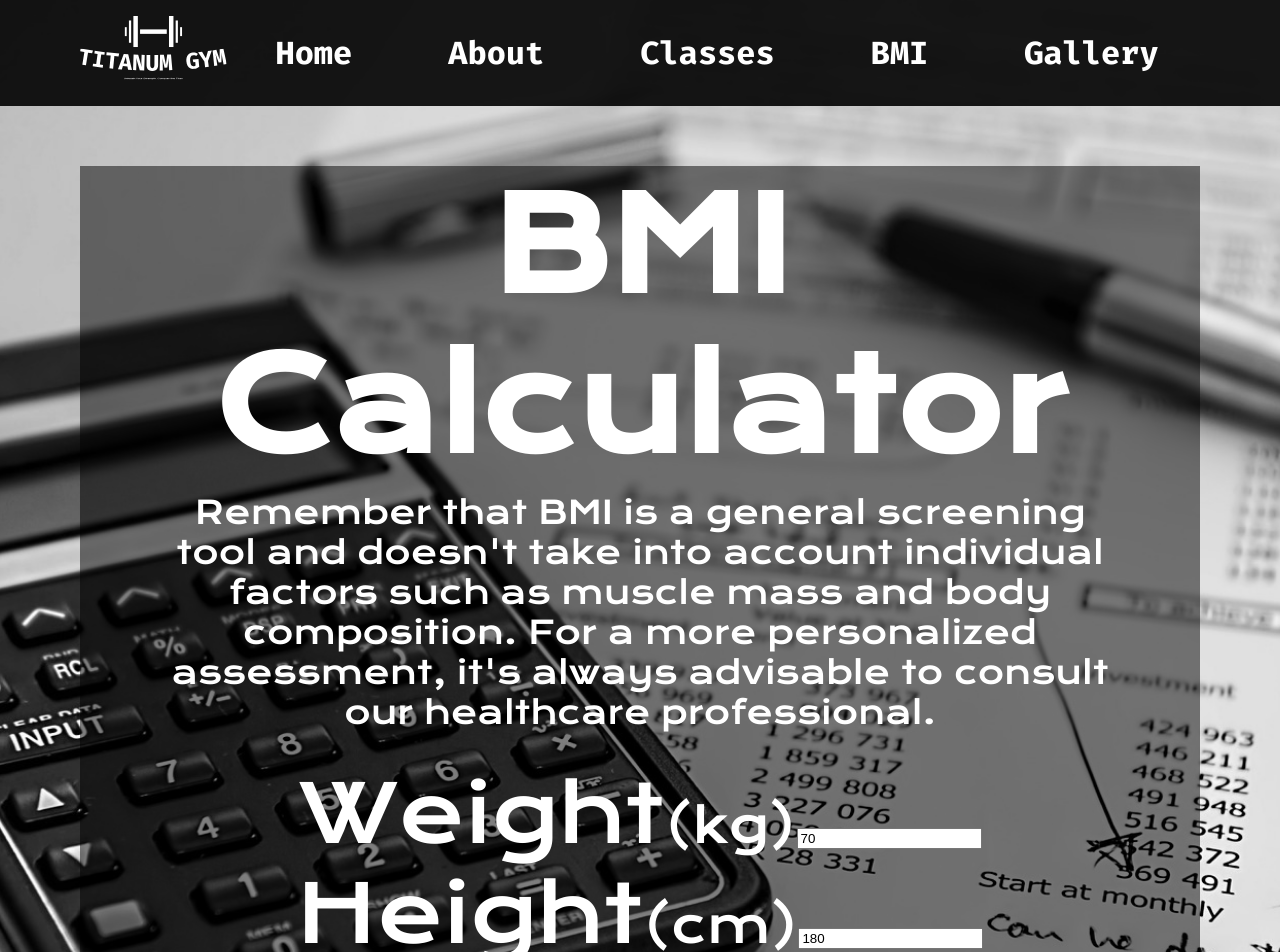
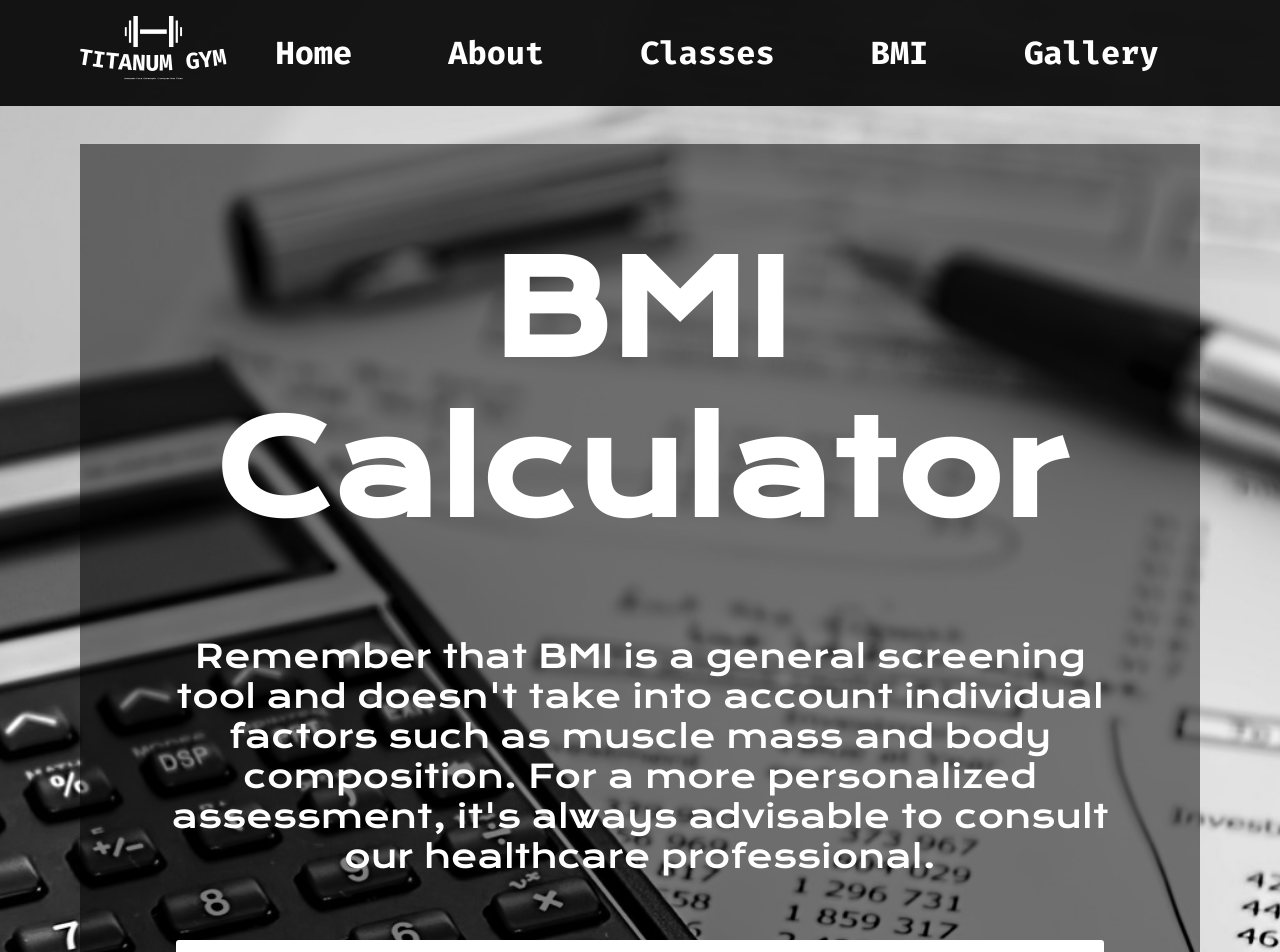
Before and after one commit to RavMRafiki/Titanim-Gym, a React (Vite) app in the folder Titanium-Gym/: page /bmi in a window 1280 px wide. Shown: the top 952 px of the page. Built offline with nearby package versions, Linux system fonts and the light colour scheme; the HTML template or start-up script is replaced by a standard one.

Commit message:
Added BMI Calculator

```diff
--- a/Titanium-Gym/src/BmiCalculator.scss
+++ b/Titanium-Gym/src/BmiCalculator.scss
@@ -3,12 +3,18 @@
   background-repeat: no-repeat;
   background-size: cover;
   background-position: center;
-  min-height: calc(100vh - 10rem);
-  padding: 5rem;
+  min-height: calc(100vh - 7rem);
+  padding-top: 9rem;
+  padding-inline: 5rem;
+  padding-bottom: 5rem;
   margin: 0;
   text-align: center;
   color: white;
   .center {
+    min-height: calc(100vh - 30rem);
+    display: flex;
+    flex-direction: column;
+    justify-content: space-between;
     background-color: rgba(0, 0, 0, 0.5);
     margin: 0;
     padding: 0 5rem;
@@ -17,18 +23,50 @@
       font-size: 8rem;
     }
     p {
-        margin-top: -5rem;
+      margin-top: 0rem;
       font-family: "Krona One";
 
       font-size: 2rem;
     }
     label {
       font-family: "Krona One";
-        font-size: 5rem;
-        span {
-          font-size: 3rem;
+      font-size: 2rem;
+      margin-left: 2rem;
+      margin-top: 0.7rem;
+      margin-top: 2rem;
+      margin-bottom: 2rem;
+      display: block;
+      transition: all 0.3s;
+      transform: translateY(0);
     }
+    input {
+      font-family: "Krona One";
+      color: #333;
+      font-size: 2rem;
+      margin: 2rem auto;
+      padding: 1.5rem 2rem;
+      border-radius: 0.2rem;
+      background-color: rgb(255, 255, 255);
+      border: none;
+      width: 90%;
+      display: block;
+      border-bottom: 0.3rem solid transparent;
+      transition: all 0.3s;
     }
+
+    input:placeholder-shown[id="height"] + label[id="height2"] {
+      opacity: 0;
+      visibility: hidden;
+      -webkit-transform: translateY(-4rem);
+      transform: translateY(-4rem);
+    }
+    input:placeholder-shown[id="weight"] + label[id="weight2"] {
+      opacity: 0;
+      visibility: hidden;
+      -webkit-transform: translateY(-4rem);
+      transform: translateY(-4rem);
+    }
+
     .value {
       font-family: "Krona One";
       font-size: 6rem;
--- a/Titanium-Gym/src/BmiCalculator.tsx
+++ b/Titanium-Gym/src/BmiCalculator.tsx
@@ -1,8 +1,12 @@
-import { useState } from "react";
+import { useEffect, useState } from "react";
 import "./BmiCalculator.scss";
 export default function BmiCalculator() {
-  const [weight, setWeight] = useState(70);
-  const [height, setHeight] = useState(180);
+  const [weight, setWeight] = useState<number>();
+  const [height, setHeight] = useState<number>();
+  let bmi;
+  if (weight && height) {
+    bmi = Math.round(weight / ((height * height) / 1000000)) / 100;
+  }
   return (
     <div className="main">
       <div className="center">
@@ -15,33 +19,97 @@ export default function BmiCalculator() {
         </p>
         <form>
           <div className="weight">
-            <label htmlFor="weight">
-              Weight<span>(kg)</span>
-            </label>
             <input
-              type="number"
+              id="weight"
+              placeholder="Weight"
+              type="text"
               value={weight}
               onChange={(e) => {
                 setWeight(Number(e.target.value));
               }}
             />
+            <label htmlFor="weight" id="weight2">
+              Weight<span>(kg)</span>
+            </label>
           </div>
           <div className="height">
-            <label htmlFor="height">
-              Height<span>(cm)</span>
-            </label>
             <input
-              type="number"
+              id="height"
+              placeholder="Height"
+              type="text"
               value={height}
               onChange={(e) => {
                 setHeight(Number(e.target.value));
               }}
             />
+            <label htmlFor="height" id="height2">
+              Height<span>(cm)</span>
+            </label>
           </div>
         </form>
-        <div className="value">
-          {Math.round(weight / ((height * height) / 1000000)) / 100}
-        </div>
+        {bmi ? (
+          <>
+            <div className="value">{bmi}</div>
+            <div className="result">
+              {bmi < 18.5 ? (
+                <p>
+                  Your BMI indicates that you are underweight. It's important to
+                  focus on gaining weight in a healthy way by increasing your
+                  calorie intake and engaging in strength-building exercises.
+                  Consult a healthcare professional for guidance on achieving a
+                  healthy weight
+                </p>
+              ) : bmi < 24.9 ? (
+                <p>
+                  Congratulations! Your BMI falls within the normal weight
+                  range. This suggests that you have a healthy weight for your
+                  height. To maintain your weight, continue to follow a balanced
+                  diet and engage in regular physical activity.
+                </p>
+              ) : bmi < 29.9 ? (
+                <p>
+                  Your BMI indicates that you are overweight. It's recommended
+                  to focus on adopting a healthier lifestyle by incorporating
+                  regular exercise and making dietary changes. Consult a
+                  healthcare professional or a registered dietitian for
+                  personalized advice on weight management.
+                </p>
+              ) : bmi < 34.5 ? (
+                <p>
+                  Your BMI suggests that you are in the category of Class I
+                  obesity. It's important to take steps to reduce your weight in
+                  order to improve your overall health. Implementing a
+                  combination of a balanced diet, regular exercise, and
+                  potentially seeking professional guidance can assist you in
+                  achieving a healthier weight.
+                </p>
+              ) : bmi < 39.9 ? (
+                <p>
+                  Your BMI falls within the range of Class II obesity,
+                  indicating a higher level of obesity. It's crucial to
+                  prioritize weight loss for the betterment of your health.
+                  Consult a healthcare professional for guidance and consider a
+                  comprehensive approach that includes dietary changes,
+                  increased physical activity, and possibly other interventions.
+                </p>
+              ) : bmi > 40 ? (
+                <p>
+                  Your BMI indicates that you are in the category of Class III
+                  obesity, also known as severe or morbid obesity. This suggests
+                  a significantly increased risk to your health. It is highly
+                  recommended to seek medical guidance to develop a
+                  comprehensive plan for weight loss, which may involve dietary
+                  modifications, increased physical activity, and possibly
+                  medical interventions.
+                </p>
+              ) : (
+                <p className="empty"></p>
+              )}
+            </div>
+          </>
+        ) : (
+          <></>
+        )}
       </div>
     </div>
   );
```
Lines whose indentation alone changed are shown as unchanged.
